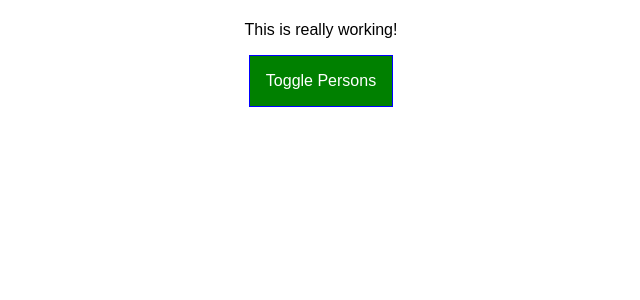
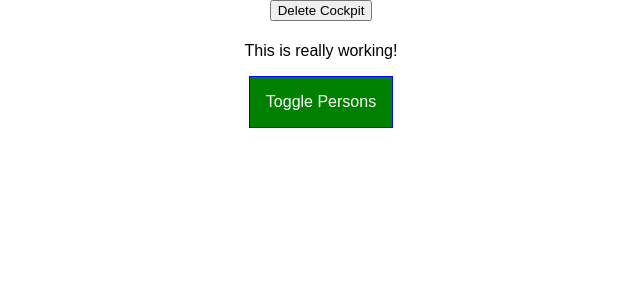
Before and after one commit to ShimnaA/myreactapp, a React (Create React App) app: page / in a window 1280 px wide. Shown: the top 300 px of the page, without its empty margins (319-959 px from the left). Built offline with nearby package versions, Linux system fonts and the light colour scheme.

Commit message:
useEffects to handle cleanups

```diff
--- a/src/components/Cockpit/Cockpit.js
+++ b/src/components/Cockpit/Cockpit.js
@@ -4,9 +4,14 @@ import  './Cockpit.css';
 
 const Cockpit  = props  => {
     useEffect(()=>{
-        console.log("Cockpit useEffect")
-
-      }
+        console.log('Cockpit useEffect')
+        setTimeout(() => {
+          alert('Saved to server');
+        }, 1000);
+        return () => {
+          console.log("cockpit.js cleanup work");
+        }
+      },[props.persons]
     );
 
     const assignedClasses = [];
--- a/src/components/Persons/Person/Person.js
+++ b/src/components/Persons/Person/Person.js
@@ -2,6 +2,7 @@ import React, {Component} from 'react';
 import  './Person.css';
 
 class Person extends Component{
+
 
     render(){
         console.log("person.js rendering");
--- a/src/components/Persons/Persons.js
+++ b/src/components/Persons/Persons.js
@@ -19,6 +19,9 @@ class Persons extends Component {
         console.log("persons.js componentDidUpdate");
         console.log(snapshot);
     }
+    componentWillUnmount(){
+        console.log("persons.js componentwill unmount")
+    }
 
     render(){
         console.log("persons.js rendering");
--- a/src/containers/App.js
+++ b/src/containers/App.js
@@ -18,7 +18,8 @@ class App extends Component {
       {id:'p3', name: 'Stephanie', age: 26 }
     ],
     otherState: 'some other value',
-    showPersons: false
+    showPersons: false,
+    showbutton: true
   }
 
   static getDerivedStateFromProps(props, state){
@@ -82,6 +83,9 @@ class App extends Component {
       pers.splice(index,1);
       this.setState({persons: pers});
   }
+  deletecockpitHandler = () =>{
+    this.setState({showbutton: false})
+  }
 
   render () {
 
@@ -102,10 +106,18 @@ class App extends Component {
     return (
       <div className="App">
 
+        <button
+          onClick={() =>{
+            this.setState({showbutton: false});
+        }}>
+          Delete Cockpit
+          </button>
+       {this.state.showbutton ?
         <Cockpit persons={this.state.persons}
         showPersons={this.state.showPersons}
         clicked={this.togglePersonsHandler}/>
-
+        : null
+      }
         {persons}
       </div>
     );
```
